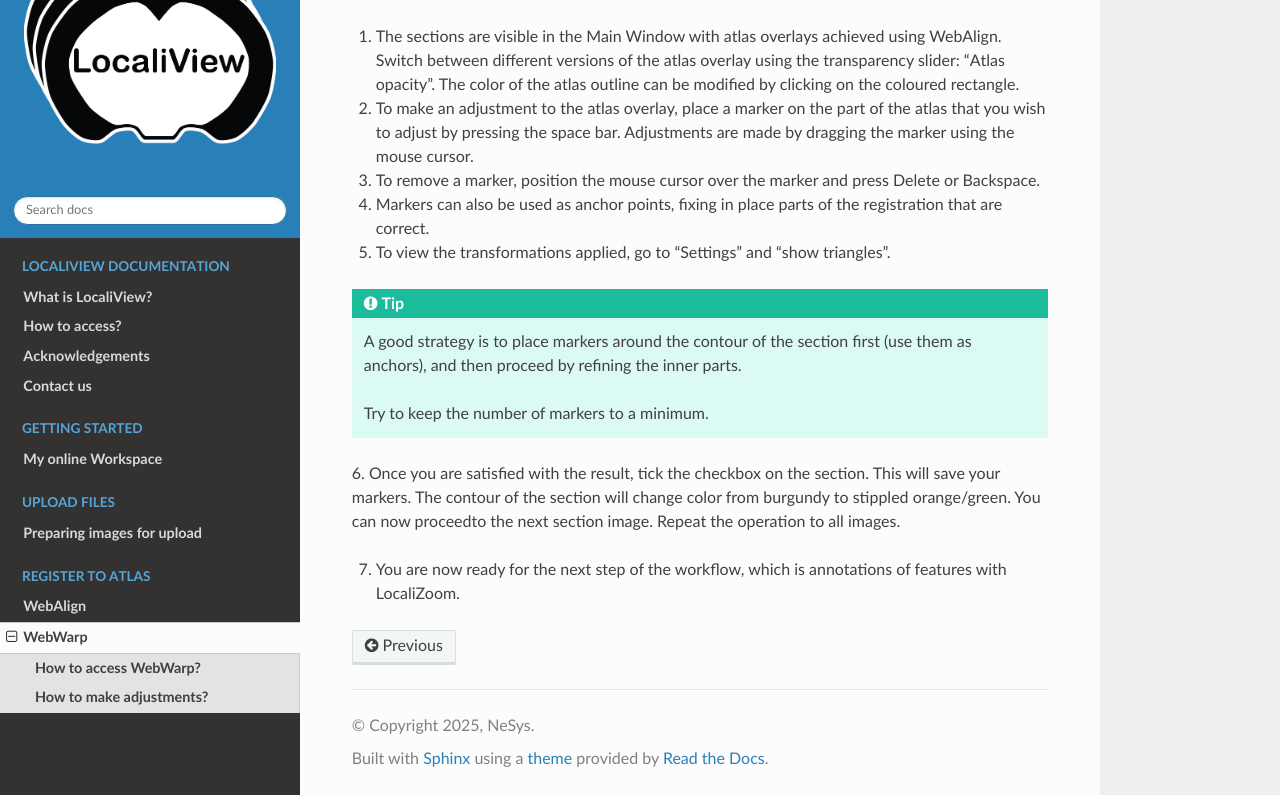
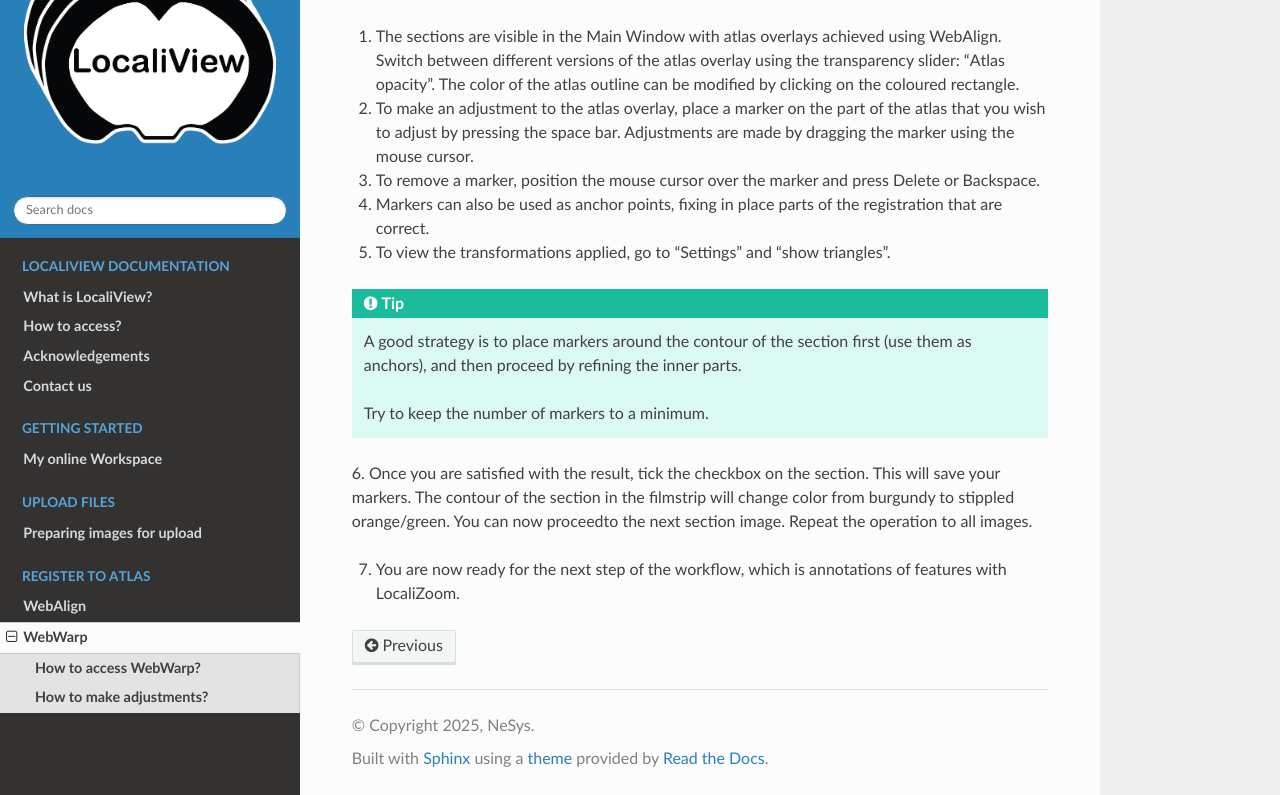
Before and after one commit to Neural-Systems-at-UIO/LocaliView, a Sphinx documentation site: the page built from Docs/WebWarp.rst, in a window 1280 px wide and 900 px high, scrolled down 819 px, cut to the strip 105-900 px from the top of the window. Built offline with Sphinx 7.4.7 and the Read the Docs theme 3.1.0, drawn with Linux system fonts in a browser that asks for light colours; pages that are not in the unit, such as notebooks, are missing from menus.

Commit message:
Update WebWarp.rst

```diff
--- a/Docs/WebWarp.rst
+++ b/Docs/WebWarp.rst
@@ -28,7 +28,7 @@
 
  Try to keep the number of markers to a minimum.
 
-6. Once you are satisfied with the result, tick the checkbox on the section. This will save your markers. The contour of the section will change color from burgundy to stippled orange/green.
+6. Once you are satisfied with the result, tick the checkbox on the section. This will save your markers. The contour of the section in the filmstrip will change color from burgundy to stippled orange/green.
 You can now proceedto the next section image. Repeat the operation to all images.
 
 7. You are now ready for the next step of the workflow, which is annotations of features with LocaliZoom.
```
